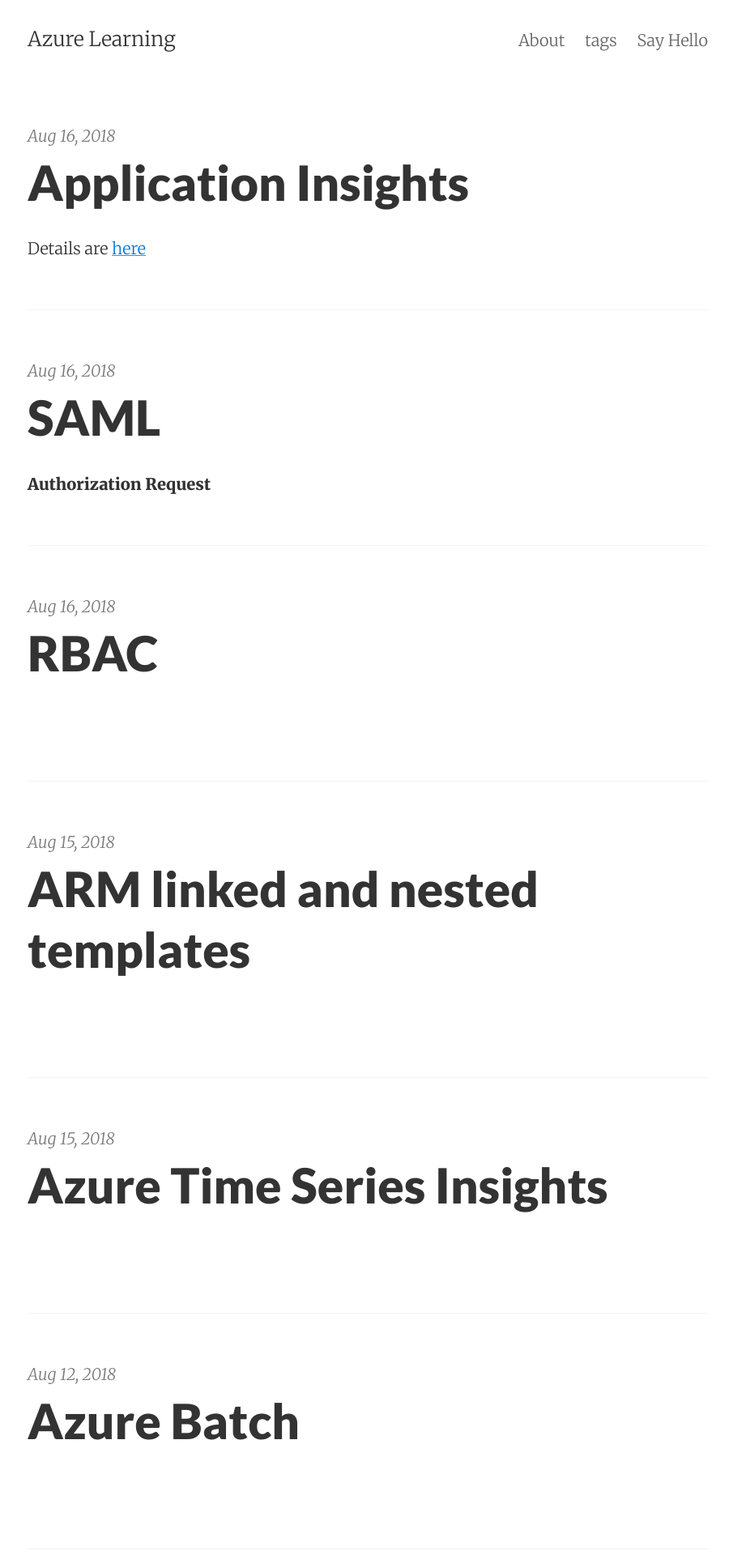
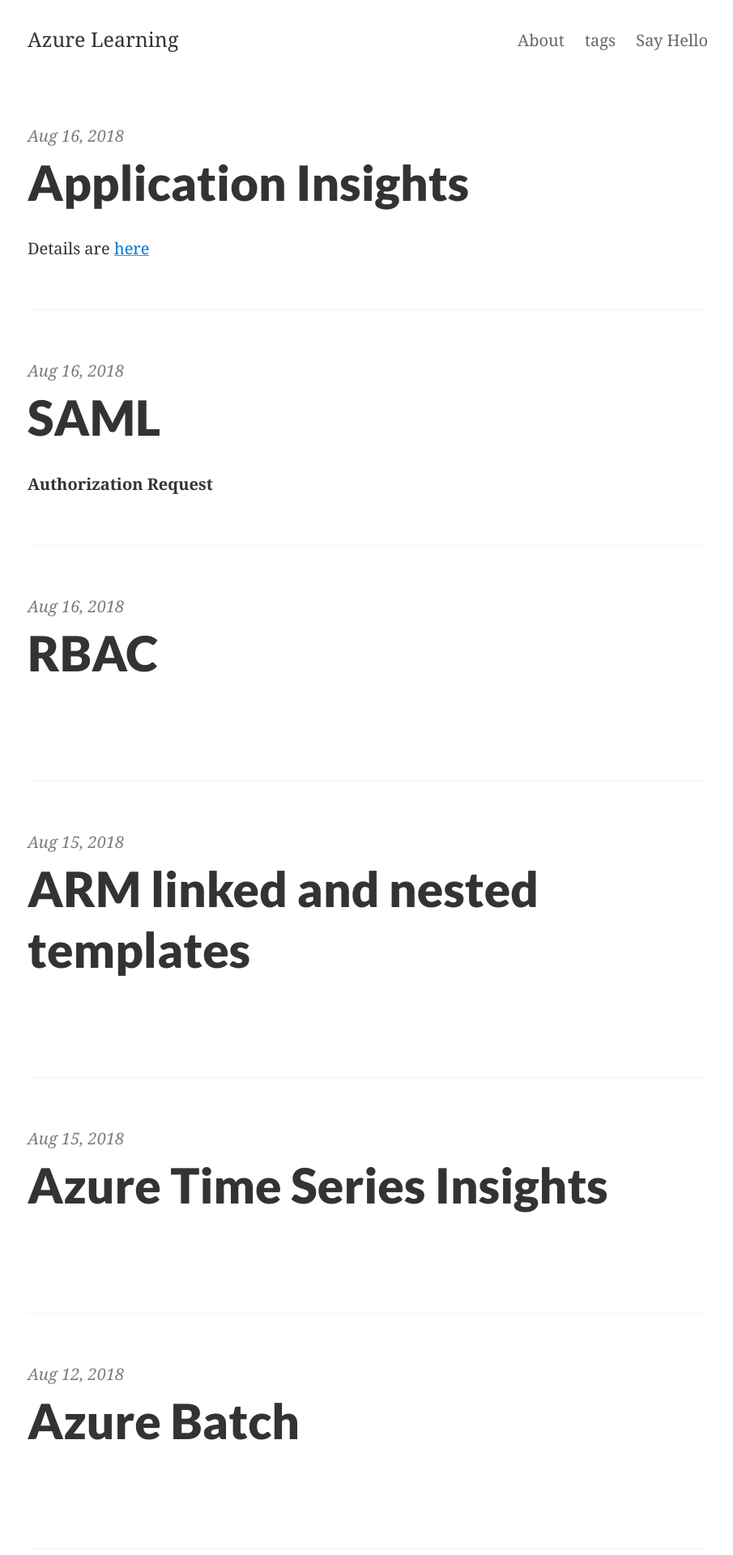
Before and after one commit to write2azurelearning/write2azurelearning.github.io, a Jekyll site: the page built from index.html, in a window 1280 px wide. Shown: the top 1920 px of the page at 81% size, without its empty margins (186-1091 px from the left). Built offline with Jekyll 4.4.1, drawn with Linux system fonts in a browser that asks for light colours; the list of posts is cut into pages by our own code.

```diff
--- a/_includes/head.html
+++ b/_includes/head.html
@@ -26,10 +26,8 @@
 
     <!-- Fonts -->
     {% if site.extended_fonts %}
-    <link href='//fonts.googleapis.com/css?family=Merriweather:900,900italic,300,300italic&amp;subset=latin-ext,latin' rel='stylesheet' type='text/css'>
     <link href='//fonts.googleapis.com/css?family=Lato:900,300&amp;subset=latin-ext,latin' rel='stylesheet' type='text/css'>
     {% else %}
-    <link href='//fonts.googleapis.com/css?family=Merriweather:900,900italic,300,300italic' rel='stylesheet' type='text/css'>
     <link href='//fonts.googleapis.com/css?family=Lato:900,300' rel='stylesheet' type='text/css'>
     {% endif %}
     {% if site.show_social_icons or site.show_sharing_icons %}
```
